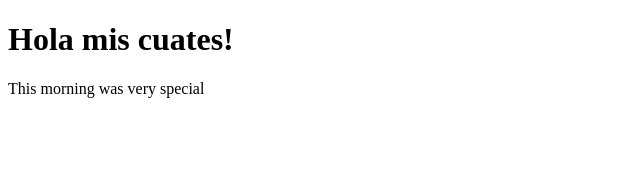
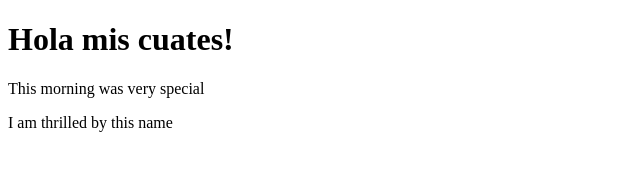
Before and after one commit to vilmita/coursera-test1, a plain HTML site: page index.html in a window 1280 px wide. Shown: the whole page, without its empty margins (0-640 px from the left). Drawn offline with Linux system fonts and the light colour scheme.

Commit message:
Second version of my file

```diff
--- a/index.html
+++ b/index.html
@@ -7,5 +7,6 @@
   <body>
     <h1>Hola mis cuates!</h1>
     <p>This morning was very special</p>
+    <p>I am thrilled by this name</p>
   </body>
 </html>
```
